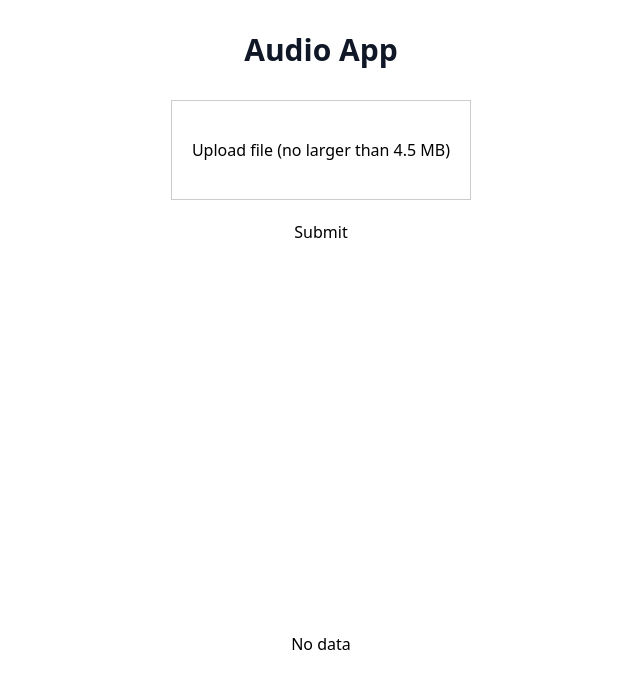
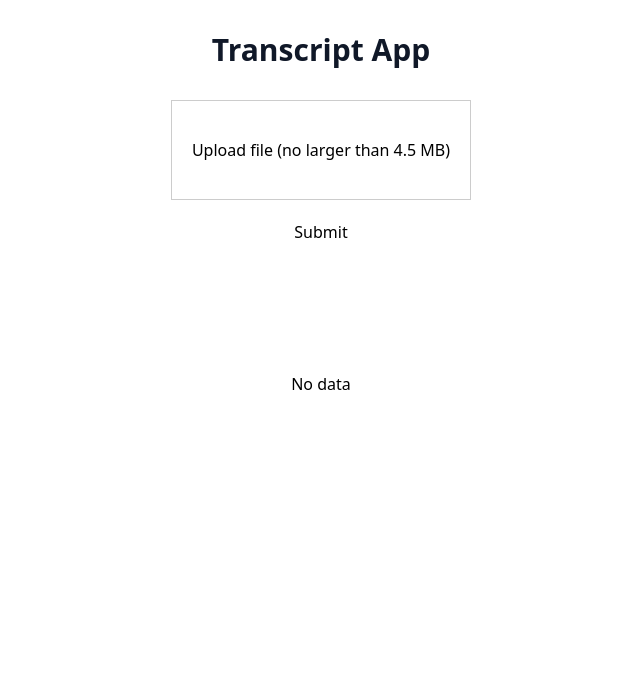
Before and after one commit to GeorgeSomerville1992/React-audio-19, a React (Vite) app: page / in a window 1280 px wide. Shown: the top 688 px of the page, without its empty margins (319-959 px from the left). Built offline with nearby package versions, Linux system fonts and the light colour scheme.

Commit message:
minor styling tweaks

```diff
--- a/src/App.tsx
+++ b/src/App.tsx
@@ -10,8 +10,8 @@ function Fallback({ error }: { error: Error }) {
   const { resetBoundary } = useErrorBoundary();
 
   return (
-    <div className="flex justify-center items-center p-32" role="alert">
-      <p>Something went wrong:</p>
+    <div className="flex justify-center items-center p-32 items-center flex-col gap-4" role="alert">
+      <h4>Something went wrong</h4>
       <pre style={{ color: 'red' }}>{error.message}</pre>
       <button onClick={resetBoundary}>Try again</button>
     </div>
@@ -58,10 +58,10 @@ export const App = () => {
   };
 
   return (
-    <div className="flex flex-col h-screen">
+    <div>
       <header className="bg-dark-grey w-screen pt-4 pb-4">
         <div className="flex justify-center items-center gap-3">
-          <h1 className="text-3xl font-bold text-gray-900">Audio App</h1>
+          <h1 className="text-3xl font-bold text-gray-900">Transcript App</h1>
         </div>
       </header>
       <ErrorBoundary FallbackComponent={Fallback}>
--- a/src/main.tsx
+++ b/src/main.tsx
@@ -16,6 +16,5 @@ createRoot(document.getElementById('root')!).render(
     <StrictMode>
       <AppContainer />
     </StrictMode>
-    ,
   </QueryClientProvider>,
 );
--- a/src/transcript/Transcript.css
+++ b/src/transcript/Transcript.css
@@ -5,15 +5,11 @@ footer {
   padding: 32px;
 }
 
-main {
-  height: 100vh;
-}
-
 .transcript {
   padding: 32px 32px 0 32px;
-  height: 80vh;
-  overflow: auto;
   padding-top: 0;
+  overflow: scroll;
+  height: calc(100vh - 128px);
 }
 
 .blocks {
@@ -63,5 +59,4 @@ input {
   justify-content: center;
   align-items: center;
   text-align: center;
-  min-height: 100vh;
 }
--- a/src/transcript/Transcript.tsx
+++ b/src/transcript/Transcript.tsx
@@ -92,7 +92,7 @@ export const Transcript = ({ isLoading, error, audioUrl }: transcriptProps) => {
 
   if (isLoading) {
     return (
-      <div data-testid="loading" className="centered">
+      <div data-testid="loading" className="centered h-70">
         <AiOutlineLoading3Quarters size={32} className="loading-icon" />
       </div>
     );
@@ -100,33 +100,15 @@ export const Transcript = ({ isLoading, error, audioUrl }: transcriptProps) => {
 
   if (!data?.blocks?.length) {
     return (
-      <div className="centered">
+      <div className="centered h-70">
         <h2> No data </h2>
       </div>
     );
   }
 
   return (
-    <section>
-      <div className="transcript">
-        <ul className="blocks overflow-scroll">
-          {data.blocks.length > 0 &&
-            data.blocks.map((block: AudioBlock, index: number) => {
-              const isHighlighted = selectedText?.text === block.text;
-              return (
-                <li
-                  key={`${block.start + index}`}
-                  aria-label={isHighlighted ? 'block-highlighted' : undefined}
-                  onClick={() => handleBlockClick(block)}
-                  className={isHighlighted ? 'block-highlighted' : ''}
-                >
-                  <p> {block.text} </p>
-                </li>
-              );
-            })}
-        </ul>
-      </div>
-      <div className="controls">
+    <section className="flex flex-col justify-between">
+      <div className="controls h-20">
         <audio ref={audioRef} controls id="audio" src={audioUrl} className="audio" aria-label="audio player" hidden />
         {!isAudioPlaying ? (
           <button type="button" aria-label="Play" onClick={togglePlay}>
@@ -147,6 +129,24 @@ export const Transcript = ({ isLoading, error, audioUrl }: transcriptProps) => {
           onChange={handleScrubberChange}
         />
       </div>
+      <div className="transcript">
+        <ul className="blocks overflow-scroll">
+          {data.blocks.length > 0 &&
+            data.blocks.map((block: AudioBlock, index: number) => {
+              const isHighlighted = selectedText?.text === block.text;
+              return (
+                <li
+                  key={`${block.start + index}`}
+                  aria-label={isHighlighted ? 'block-highlighted' : undefined}
+                  onClick={() => handleBlockClick(block)}
+                  className={isHighlighted ? 'block-highlighted' : ''}
+                >
+                  <p> {block.text} </p>
+                </li>
+              );
+            })}
+        </ul>
+      </div>
     </section>
   );
 };
```
